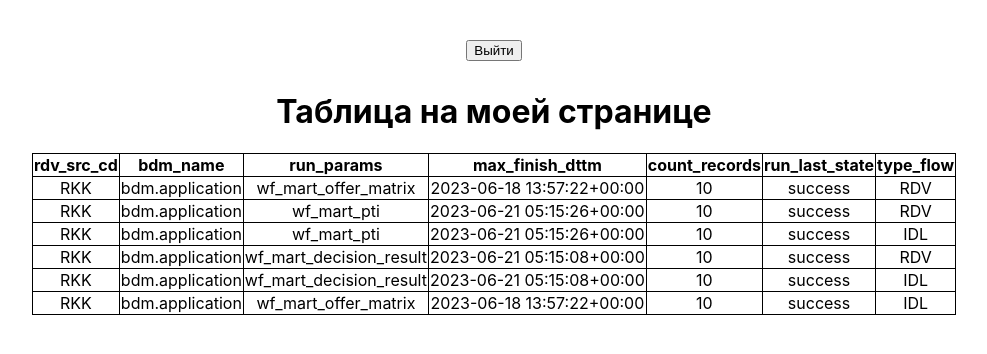
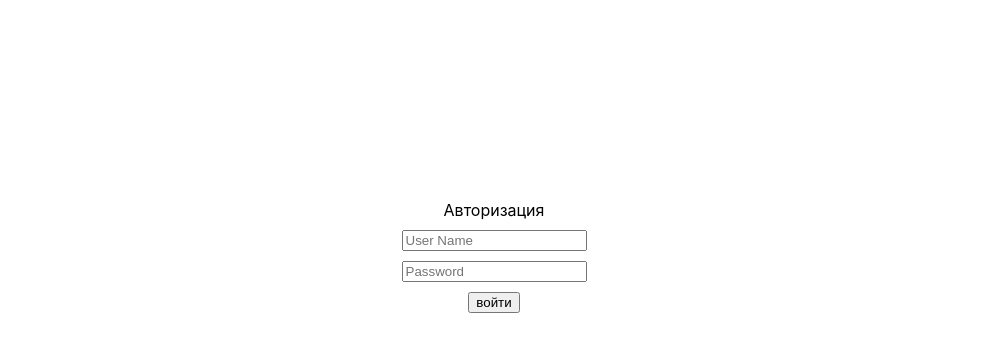
Before and after one commit to Chistik-AE/cheldon, a React (Create React App) app: page / in a window 1280 px wide. Shown: the top 354 px of the page, without its empty margins (146-1133 px from the left). Built offline with nearby package versions, Linux system fonts and the light colour scheme.

Commit message:
+ роутинг

```diff
--- a/src/App.js
+++ b/src/App.js
@@ -3,14 +3,17 @@ import './App.css';
 import LogIn from './logIn/LogIn';
 import MySpace from './mySpace/MySpace';
 import data from './mySpace/dataBase.json'
+import { BrowserRouter as Router, Route, Switch, Routes } from 'react-router-dom';
 
 
 function App() {
   return (
-    <div className="App">
-      {/* <LogIn /> */}
-      <MySpace />
-    </div>
+    <Router>
+    <Routes>
+      <Route path="/*" element={<LogIn />} />
+      <Route path="/main" element={<MySpace />} />
+    </Routes>
+    </Router>
   );
 }
 
--- a/src/index.js
+++ b/src/index.js
@@ -1,7 +1,9 @@
 import React from 'react';
 import ReactDOM from 'react-dom/client';
+import { BrowserRouter } from 'react-router-dom';
 import './index.css';
 import App from './App';
+
 
 
 const root = ReactDOM.createRoot(document.getElementById('root'));
```
